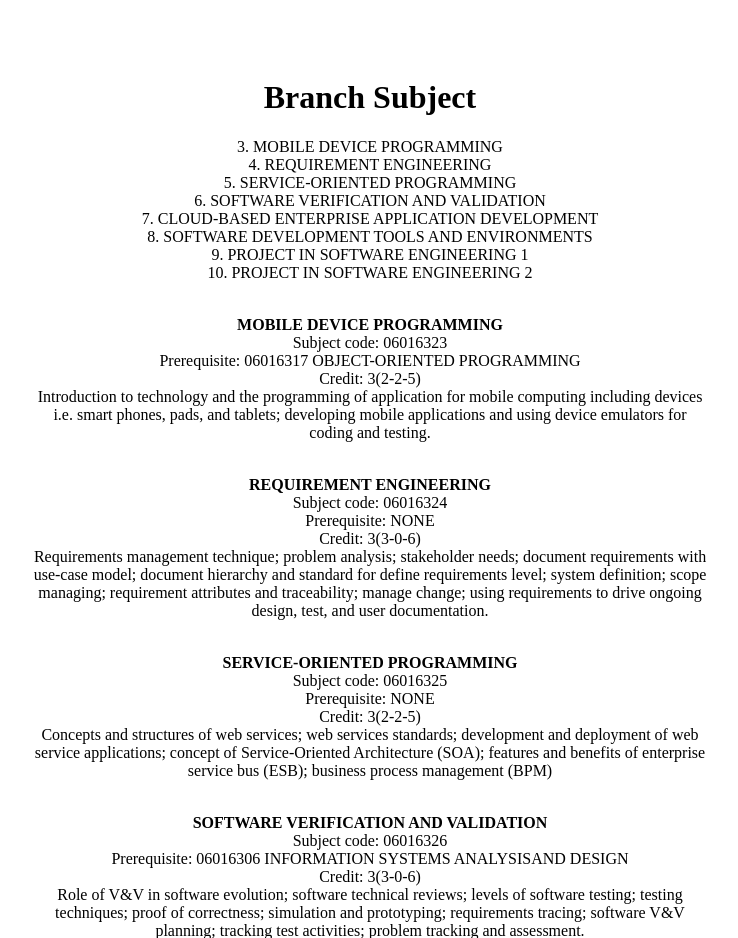
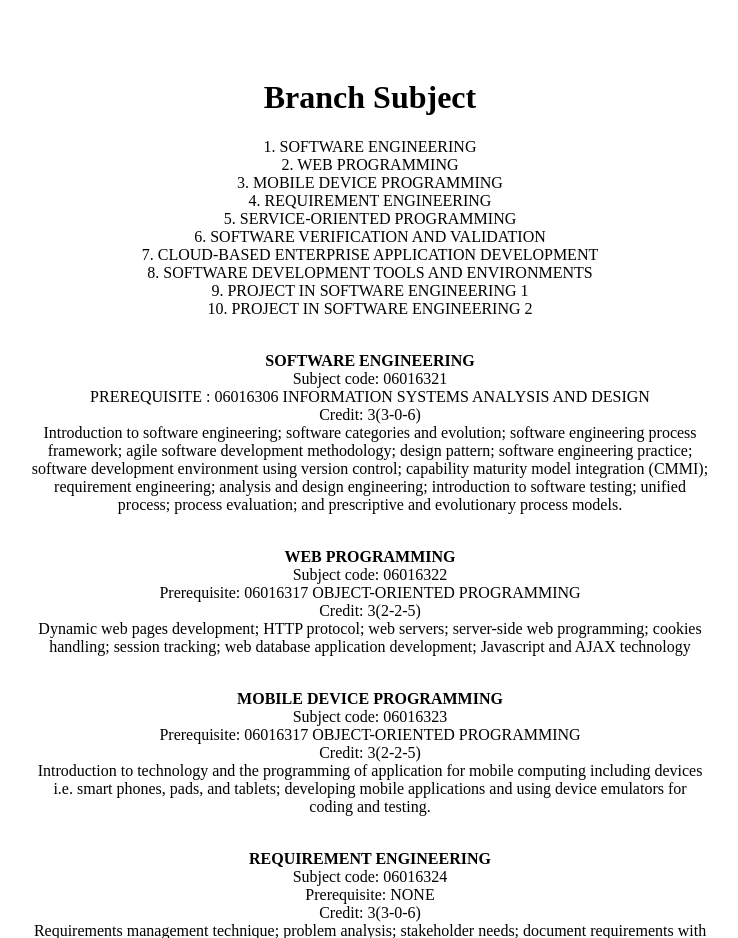
Before and after one commit to bleach015/Software_Engineer_Web_Project, a plain HTML site: page SE_Project/SE_Poject.html in a window 1280 px wide. Shown: the part 3280-4218 px from the top of the page, without its empty margins (270-1008 px from the left). Drawn offline with Linux system fonts and the light colour scheme.

Commit message:
more info

```diff
--- a/SE_Project/SE_Poject.html
+++ b/SE_Project/SE_Poject.html
@@ -52,7 +52,10 @@
         <h1 class="transition" id="branch_subjects_ex">Branch Subject</h1>
         <div>
             <div>
-                <p id="branch_subject_text">3. MOBILE DEVICE PROGRAMMING<br>
+                <p id="branch_subject_text">
+                    1. SOFTWARE ENGINEERING<br>
+                    2. WEB PROGRAMMING<br>
+                    3. MOBILE DEVICE PROGRAMMING<br>
                     4. REQUIREMENT ENGINEERING<br>
                     5. SERVICE-ORIENTED PROGRAMMING<br>
                     6. SOFTWARE VERIFICATION AND VALIDATION<br>
@@ -60,6 +63,27 @@
                     8. SOFTWARE DEVELOPMENT TOOLS AND ENVIRONMENTS<br>
                     9. PROJECT IN SOFTWARE ENGINEERING 1<br>
                     10. PROJECT IN SOFTWARE ENGINEERING 2<br>
+                </p>
+                <p>
+                    <b><br>SOFTWARE ENGINEERING<br></b>
+                    Subject code: 06016321<br>
+                    PREREQUISITE : 06016306 INFORMATION SYSTEMS ANALYSIS AND DESIGN<br>
+                    Credit: 3(3-0-6)<br>
+                    Introduction to software engineering; software categories and evolution; software
+                    engineering process framework; agile software development methodology; design pattern;
+                    software engineering practice; software development environment using version control;
+                    capability maturity model integration (CMMI); requirement engineering; analysis and design
+                    engineering; introduction to software testing; unified process; process evaluation; and
+                    prescriptive and evolutionary process models.
+                </p>
+                <p>
+                    <b><br>WEB PROGRAMMING<br></b>
+                    Subject code: 06016322<br>
+                    Prerequisite: 06016317 OBJECT-ORIENTED PROGRAMMING<br>
+                    Credit: 3(2-2-5)<br>
+                    Dynamic web pages development; HTTP protocol; web servers; server-side web
+                    programming; cookies handling; session tracking; web database application development;
+                    Javascript and AJAX technology
                 </p>
                 <p>
                     <b><br>MOBILE DEVICE PROGRAMMING</b><br>
```
